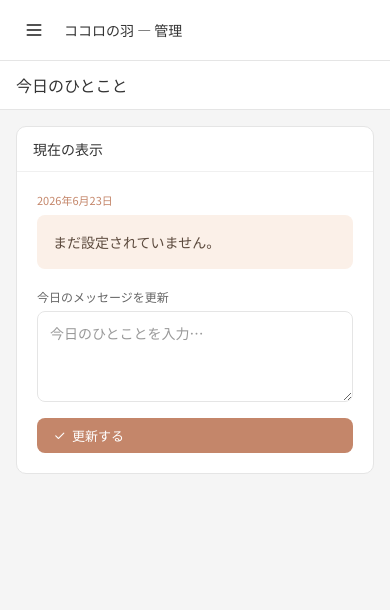
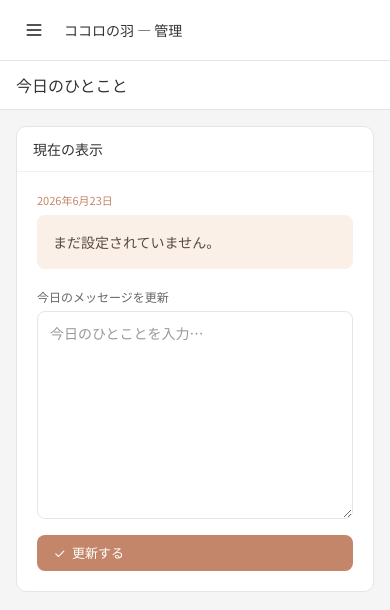
Before and after one commit to yuuki0508/feathers, a Next.js app: page /admin in a window 390 px wide. Shown: the top 610 px of the page. Built offline with nearby package versions, Linux system fonts and the light colour scheme; no server answers; the database is empty.

Commit message:
今日のひとこと：レイアウト調整

```diff
--- a/app/admin/(dashboard)/page.tsx
+++ b/app/admin/(dashboard)/page.tsx
@@ -31,7 +31,7 @@ export default async function AdminTodayPage() {
         <AdminCard title="現在の表示">
           <div className="p-5">
             <p className="mb-1.5 text-[11px] text-[#C4866A]">{displayDate}</p>
-            <div className="mb-5 rounded-lg bg-[#FBF0E8] p-4 text-sm leading-relaxed text-[#5C4A3D]">
+            <div className="mb-5 whitespace-pre-wrap rounded-lg bg-[#FBF0E8] p-4 text-sm leading-relaxed text-[#5C4A3D]">
               {todayMessage?.body ?? "まだ設定されていません。"}
             </div>
 
@@ -42,7 +42,7 @@ export default async function AdminTodayPage() {
                   rows={3}
                   defaultValue={todayMessage?.body ?? ""}
                   placeholder="今日のひとことを入力…"
-                  className={adminTextareaClass}
+                  className={`${adminTextareaClass} min-h-52 md:min-h-0`}
                 />
               </AdminField>
               <div className="mt-4 flex flex-col-reverse gap-2 sm:flex-row sm:justify-end">
```
